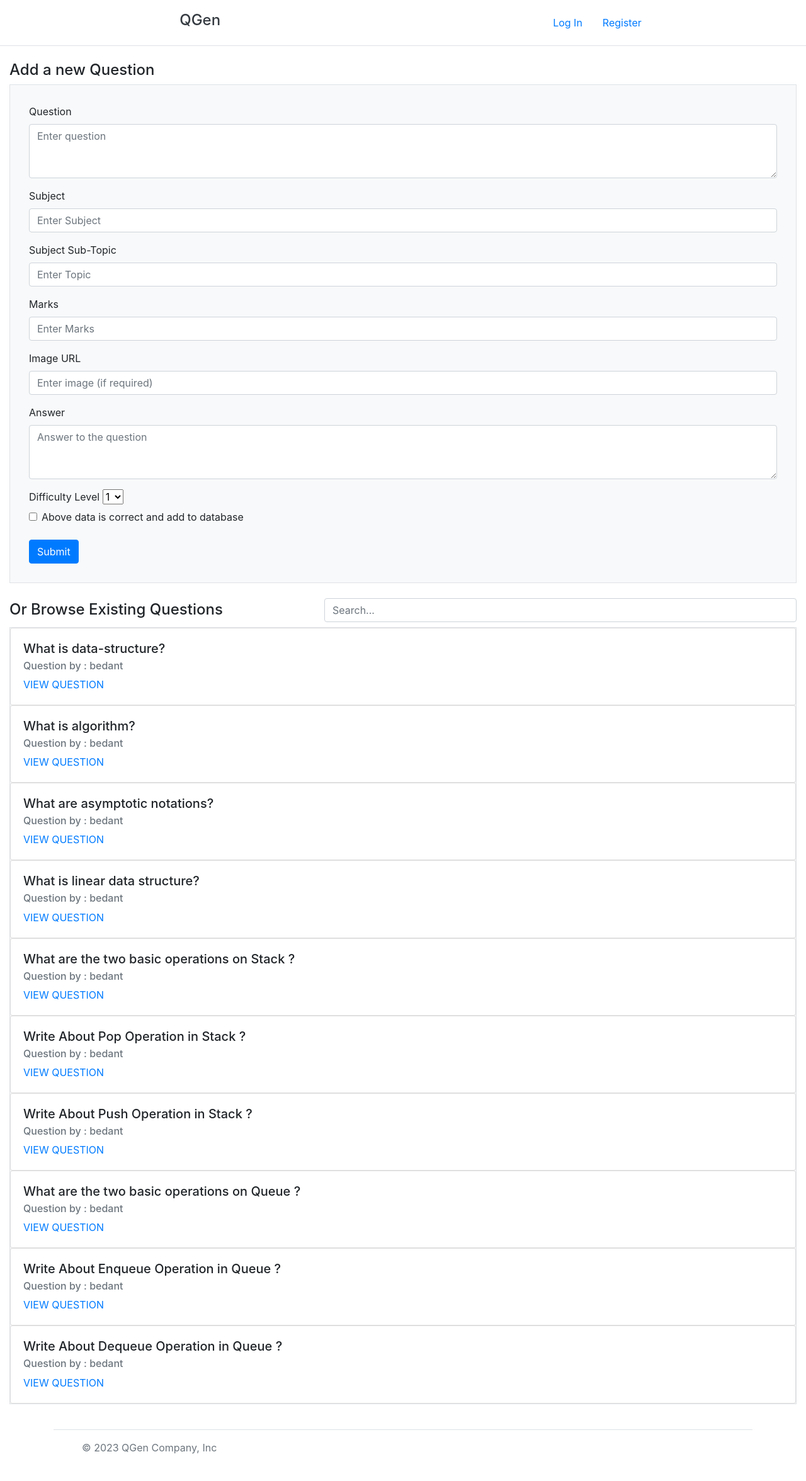
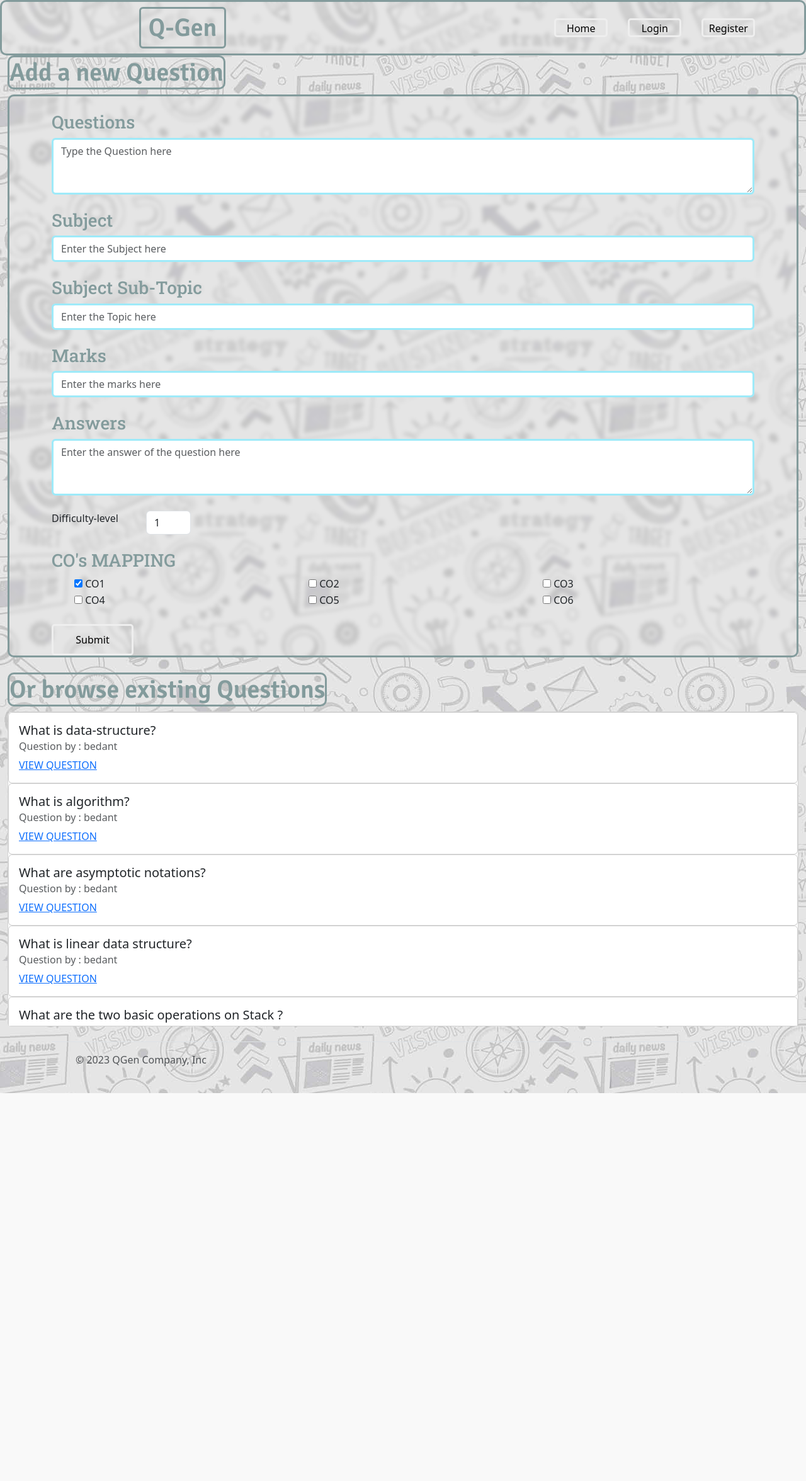
Before and after one commit to VedantS73/QGen, a Django app: page /myquestions in a window 1280 px wide. Shown: the whole page at 63% size. After the commit the page ends 1736 px from the top, so only its background shows below. Run offline with Django 4.2, Linux system fonts and the light colour scheme; data comes from the database, SQL or seed files in the repository; both versions use the stored data as it was after the commit; some libraries are stand-ins or nearby versions.

Commit message:
miniproject changes

```diff
--- a/QPaperGeneration/models.py
+++ b/QPaperGeneration/models.py
@@ -26,6 +26,7 @@ class QPattern(models.Model):
     answer = models.TextField(default="N/A")
     marks = models.IntegerField(default=0)
     difficulty = models.IntegerField(default=1)
+    co = models.IntegerField(default=0)
 
     def __str__(self):
         return f"{self.topic} : {self.question}"
--- a/QPaperGeneration/static/styles.css
+++ b/QPaperGeneration/static/styles.css
@@ -1,31 +1,78 @@
-.floatcard{
-    width: 80vw;
-    position: absolute;
-    top: 50%;
-    left: 50%;
-    margin-right: -50%;
-    transform: translate(-50%, -50%);
-    box-shadow: 0 3px 20px rgb(0 0 0 / 0.3);
+@import url('https://fonts.googleapis.com/css2?family=Dosis:wght@500&family=Roboto+Slab:wght@500&family=Signika:wght@600;700&display=swap');
+
+
+.fonts
+{
+  font-family: "Signika";
+  color: #839b9c;
+  border: #839b9c solid;
+  border-radius: 10px;
+  display: inline-block;
 }
 
-#remqbtn{
-    display: flex;
-    padding: 4px;
-    float: right;
-    border: none;
-    background: none;
-    border-radius: 3px;
+.font
+{
+  font-family: "Roboto Slab";
+  color:#839b9c
 }
 
-#remqbtn:hover{
-    border: 1px solid #495057;
+body {
+  background-image: url('project-management-doodle-pattern-64jq06zvvbe0j666.jpg');
 }
 
-#addqbox{
-    display: none;
+.box
+{
+  backdrop-filter: blur(7px);
+  border: #839b9c solid;
+  border-radius: 10px;
 }
 
-#questionbox{
-    height: 30vh;
-    overflow-y: scroll;
+#main
+{
+  height: 100%;
+  background-position: center;
+  background-repeat: no-repeat;
+  background-size: cover;
 }
+
+.buttons
+{
+   width: 130px;
+   height: 50px;
+   background:transparent;
+   border: #EEEEEE solid;
+   border-radius: 5px;
+   transition: 0.5s;
+}
+
+.buttons:hover{
+   background: #BDCDD6;
+   border: #839b9c solid;
+}
+
+.cards
+{
+  backdrop-filter: blur(3px);
+  background:transparent;
+  border: #839b9c solid;
+  border-radius: 10px;
+}
+
+.btns
+{
+   width: 85px;
+   height: 30px;
+   background:transparent;
+   border: #EEEEEE solid;
+   border-radius: 5px;
+   transition: 0.5s;
+   text-align: center;
+}
+
+.btns:hover{
+   background: #BDCDD6;
+   border: #839b9c solid;
+}
+.shift{
+
+  margin-left: 50px;}
--- a/QPaperGeneration/templates/layout.html
+++ b/QPaperGeneration/templates/layout.html
@@ -1,35 +1,56 @@
 {% load static %}
-
 <!DOCTYPE html>
 <html lang="en">
 <head>
-        <title>{% block title %}Auctions{% endblock %}</title>
-        <link rel="stylesheet" href="https://stackpath.bootstrapcdn.com/bootstrap/4.4.1/css/bootstrap.min.css" integrity="sha384-Vkoo8x4CGsO3+Hhxv8T/Q5PaXtkKtu6ug5TOeNV6gBiFeWPGFN9MuhOf23Q9Ifjh" crossorigin="anonymous">
+    <meta charset="UTF-8">
+    <meta http-equiv="X-UA-Compatible" content="IE=edge">
+    <meta name="viewport" content="width=device-width, initial-scale=1.0">
     <link href="{% static 'styles.css' %}" rel="stylesheet">
+    <link href="https://cdn.jsdelivr.net/npm/bootstrap@5.3.0-alpha1/dist/css/bootstrap.min.css" rel="stylesheet"
+        integrity="sha384-GLhlTQ8iRABdZLl6O3oVMWSktQOp6b7In1Zl3/Jr59b6EGGoI1aFkw7cmDA6j6gD" crossorigin="anonymous">
+    <script src="https://cdn.jsdelivr.net/npm/@popperjs/core@2.11.6/dist/umd/popper.min.js"
+        integrity="sha384-oBqDVmMz9ATKxIep9tiCxS/Z9fNfEXiDAYTujMAeBAsjFuCZSmKbSSUnQlmh/jp3"
+        crossorigin="anonymous"></script>
+    <script src="https://cdn.jsdelivr.net/npm/bootstrap@5.3.0-alpha1/dist/js/bootstrap.min.js"
+        integrity="sha384-mQ93GR66B00ZXjt0YO5KlohRA5SY2XofN4zfuZxLkoj1gXtW8ANNCe9d5Y3eG5eD"
+        crossorigin="anonymous"></script>
+    <title>QGen</title>
 </head>
+
 <body>
-            <header class="d-flex flex-wrap justify-content-center py-3 mb-4 border-bottom">
-              <a href="/" class="d-flex align-items-center mb-3 mb-md-0 me-md-auto text-dark text-decoration-none" style="margin-right: 40vw">
-                <svg class="bi me-2" width="40" height="32"><use xlink:href="#bootstrap"></use></svg>
-                <span class="fs-4"><h4>QGen</h4></span>
-                {% comment %} <span class="fs-8" style="padding-top: 5px;">&nbsp&nbsp&nbsp&nbsp Question papers for the Teachers</span> {% endcomment %}
-              </a>
-
+    <div class="container-fluid ">
+        <nav class="navbar sticky-top row cards">
+            <div class="col-8 d-flex justify-content-center ">
+                <div class="col-md-2 fs-1 text-center rounded fonts" style="overflow: visible;">Q-Gen</div>
+                <div class="col-4"></div>
+            </div>
+            <div class="col">
                 <ul class="nav nav-pills">
+                    <li class="nav-item ">
+                        <a class="nav-link" aria-current="page" href="{% url 'index' %}"><button class="btns">Home</button></a>
+                    </li>
                     {% if user.is_authenticated %}
-                <li class="nav-item"><a href="{% url 'index' %}" class="nav-link active" aria-current="page">Home</a></li>
-                <li class="nav-item"><a href="{% url 'mypapers' %}" class="nav-link">Papers</a></li>
-                <li class="nav-item"><a href="{% url 'myquestions' %}" class="nav-link">Questions</a></li>
-                <li class="nav-item"><a href="#" class="nav-link"><strong>{{ user.username }}</strong>.</a></li>
-                <li class="nav-item"><a class="nav-link" href="{% url 'logout' %}">Log Out</a></li>
+                    <li class="nav-item">
+                        <a class="nav-link" href="{% url 'myquestions' %}"><button class="btns">Questions</button></a>
+                    </li>
+                    <li class="nav-item">
+                        <a class="nav-link" href="{% url 'logout' %}"><button class="btns">Log-out</button></a>
+                    </li>
                     {% else %}
-                <li class="nav-item"><a class="nav-link" href="{% url 'login' %}">Log In</a></li>
-                <li class="nav-item"><a class="nav-link" href="{% url 'register' %}">Register</a></li>
+                    <li class="nav-item">
+                      <a class="nav-link" href="{% url 'login' %}"><button class="btns">Login</button></a>
+                  </li>
+                  <li class="nav-item">
+                    <a class="nav-link" href="{% url 'register' %}"><button class="btns">Register</button></a>
+                  </li>
                   {% endif %}
                 </ul>
-            </header>
+            </div>
+        </nav>
+        <div>
           {% block body %}
           {% endblock %}
+        </div>
         <div class="container">
           <footer class="d-flex flex-wrap justify-content-between align-items-center py-3 my-4 border-top">
             <div class="col-md-4 d-flex align-items-center">
@@ -46,7 +67,6 @@
             </ul>
           </footer>
         </div>
+    </div>
 </body>
 </html>
-
-{% block script %}<script src="{% static 'script1.js'%}"></script>{% endblock %}
--- a/QPaperGeneration/templates/myquestions.html
+++ b/QPaperGeneration/templates/myquestions.html
@@ -4,73 +4,113 @@
 {% if message %}
 <div>{{message}}</div>
 {% endif %}
-    <div class="container-fluid pb-3">
-      <h4>Add a new Question</h4>
-        <div class="d-grid gap-3" style="grid-template-columns: 1fr;">
-          <div class="bg-light border rounded-3">
-            <form style="padding: 30px" action="{% url 'myquestions' %}" method="post">
+<h1 class="fonts">Add a new Question</h1>
+<div class="cards" style="grid-template-columns: 1fr;">
+  <form class="container" action="{% url 'myquestions' %}" method="post">
     {% csrf_token %}
+    <br>
+    <h3 class="font">Questions</h3>
     <div class="form-group">
-                <label for="InputQuestion">Question</label>
-                <textarea name="question" class="form-control" id="InputQuestion" rows="3" placeholder="Enter question" required="true"></textarea>
-                {% comment %} <label for="InputQuestion">Question</label>
-                <input type="text" name="question" class="form-control" id="InputQuestion" aria-describedby="InputQuestion" placeholder="Enter question" required> {% endcomment %}
-                {% comment %} <small class="form-text text-muted">These added questions can be then added in question papers.</small> {% endcomment %}
-              </div>
-              <div class="form-group">
-                <label for="subText">Subject</label>
-                <input type="text" name="subject" class="form-control" id="subText" aria-describedby="subText" placeholder="Enter Subject" required="true">
-                {% comment %} <small class="form-text text-muted">These added questions can be then added in question papers.</small> {% endcomment %}
-              </div>
-              <div class="form-group">
-                <label for="topicText">Subject Sub-Topic</label>
-                <input type="text" name="topic" class="form-control" id="topicText" aria-describedby="topicText" placeholder="Enter Topic" required="true">
-                {% comment %} <small class="form-text text-muted">These added questions can be then added in question papers.</small> {% endcomment %}
-              </div>
-              <div class="form-group">
-                <label for="marksText">Marks</label>
-                <input type="text" name="marks" class="form-control" id="marksText" aria-describedby="marksText" placeholder="Enter Marks" required="true">
-                {% comment %} <small class="form-text text-muted">These added questions can be then added in question papers.</small> {% endcomment %}
-              </div>
-              <div class="form-group">
-                <label for="imgTxt">Image URL</label>
-                <input type="text" name="imgurl" class="form-control" id="imgTxt" aria-describedby="imgTxt" placeholder="Enter image (if required)">
-                {% comment %} <small class="form-text text-muted">These added questions can be then added in question papers.</small> {% endcomment %}
-              </div>
-              <div class="form-group">
-                <label for="AnswerInput">Answer</label>
-                <textarea name="answer" class="form-control" id="exampleFormControlTextarea1" rows="3" placeholder="Answer to the question"></textarea>
-                {% comment %} <input type="text" class="form-control" id="AnswerInput" placeholder="Answer to the question"> {% endcomment %}
-              </div>
-              <label for="difficulty">Difficulty Level</label>
-              <select name="difficulty" id="difficulty">
-                <option value=1>1</option>
-                <option value=2>2</option>
-                <option value=3>3</option>
-                <option value=4>4</option>
-                <option value=5>5</option>
-                <option value=6>6</option>
-              </select>
-              <div class="form-check">
-                <input type="checkbox" class="form-check-input" id="exampleCheck1">
-                <label class="form-check-label" for="exampleCheck1">Above data is correct and add to database</label>
+      <textarea name="question" class="form-control border border-info-subtle border-3 "
+        placeholder="Type the Question here" required="true" rows="3"></textarea>
     </div>
     <br>
-              <button type="submit" class="btn btn-primary">Submit</button>
-            </form>
+    <h3 class="font">Subject</h3>
+    <div class="form-group">
+      <input name="subject" type="text" class="form-control border border-info-subtle border-3"
+        placeholder="Enter the Subject here" required="true">
+    </div>
+    <br>
+    <h3 class="font">Subject Sub-Topic</h3>
+    <div class="form-group">
+      <input name="topic" type="text" class="form-control border border-info-subtle border-3"
+        placeholder="Enter the Topic here" required="true">
+    </div>
+    <br>
+    <h3 class="font">Marks</h3>
+    <div class="form-group">
+      <input name="marks" type="text" class="form-control border border-info-subtle border-3"
+        placeholder="Enter the marks here" required="true">
+    </div>
+    <br>
+    <h3 class="font">Answers</h3>
+    <div class="form-group">
+      <textarea name="answer" class="form-control border border-info-subtle border-3"
+        placeholder="Enter the answer of the question here" rows="3"></textarea>
+    </div>
+    <br>
+    <div class="row">
+      <div style="width:150px">Difficulty-level</div>
+      <div class="col-1 form-group">
+        <select name="difficulty" class="form-control col-1">
+          <option>1</option>
+          <option>2</option>
+          <option>3</option>
+          <option>4</option>
+          <option>5</option>
+        </select>
       </div>
     </div>
     <br>
-      <div class="d-flex align-items-center">
-        <h4 class="w-50 me-3">Or Browse Existing Questions</h4>
-        <form class="w-75 me-3" role="search">
-          <input type="search" class="form-control" placeholder="Search..." aria-label="Search" style="margin-bottom: 8px">
+    <h3 class="font">CO's MAPPING</h3>
+          <div class="container">
+            <div class="row">
+              <div class="col">
+                <div class="form-check">
+                  <input type="checkbox" value="1" name="cos" checked>
+                  <label for="chkBox">CO1</label>
+                </div>
+              </div>
+              <div class="col">
+                <div class="form-check">
+                  <input type="checkbox" value="2" name="cos">
+                  <label for="chkBox">CO2</label>
+                </div>
+              </div>
+              <div class="col">
+                <div class="form-check">
+                  <input type="checkbox" value="3" name="cos">
+                  <label for="chkBox">CO3</label>
+                </div>
+              </div>
+            </div>
+            <div class="row">
+              <div class="col">
+                <div class="form-check">
+                  <input type="checkbox" value="4" name="cos">
+                  <label for="chkBox">CO4</label>
+                </div>
+              </div>
+              <div class="col">
+                <div class="form-check">
+                  <input type="checkbox" value="5" name="cos">
+                  <label for="chkBox">CO5</label>
+                </div>
+              </div>
+              <div class="col">
+                <div class="form-check">
+                  <input type="checkbox" value="6" name="cos">
+                  <label for="chkBox">CO6</label>
+                </div>
+              </div>
+            </div>
+          </div>
+    <br>
+    <button type="submit" class="buttons">Submit</button>
+    <br>
   </form>
 </div>
-      <div class="d-grid gap-3" style="grid-template-columns: 1fr 2fr;">
-        <div class="bg-light border rounded-3">
+<br>
+<div class="row">
+  <div class="col">
+    <h1 class="fonts">Or browse existing Questions</h1>
+  </div>
+</div>
+<div class="card" style="height: 500px;">
+  <div class="overflow-auto">
+    <div style="width:100%;">
       {% for question in questions %}
-          <div class="card" >
+      <div class="card">
         {% comment %} <img class="card-img-top" src="..." alt="Card image cap"> {% endcomment %}
         <div class="card-body">
           <h5 class="card-title">{{question.question}}</h5>
--- a/QPaperGeneration/urls.py
+++ b/QPaperGeneration/urls.py
@@ -7,8 +7,6 @@ urlpatterns = [
     path("logout", views.logout_view, name="logout"),
     path("register", views.register, name="register"),
     path("myquestions", views.myquestions, name="myquestions"),
-    path("papergen1", views.papergen1, name="papergen1"),
+    path("papergenerator", views.papergen1, name="papergenerator"),
     path("papergen2", views.papergen2, name="papergen2"),
-    path("mypapers", views.mypapers, name="mypapers"),
-    path('search/<str:query>', views.search, name='search'),
 ]
--- a/QPaperGeneration/views.py
+++ b/QPaperGeneration/views.py
@@ -5,8 +5,7 @@ from django.shortcuts import render
 from django.contrib.auth import authenticate, login, logout
 from django.urls import reverse
 from django.core.paginator import Paginator
-from django.http import JsonResponse
-from django.views.decorators.csrf import csrf_exempt
+from django.contrib.auth.decorators import login_required
 
 import io
 from django.http import FileResponse
@@ -16,6 +15,7 @@ from QPaperGeneration.models import User, QPattern, Subject, Topic
 
  # Create your views here.
 
+@login_required(login_url='login')
 def index(request):
     return render(request, "index.html",{
         "subjects":Subject.objects.all()
@@ -76,7 +76,6 @@ def myquestions(request):
         user = request.user
         subject = request.POST["subject"]
         topic = request.POST["topic"]
-        imgurl = request.POST["imgurl"]
         marks = request.POST["marks"]
         difficulty = request.POST["difficulty"]
         question = request.POST["question"]
@@ -84,7 +83,7 @@ def myquestions(request):
 
         cursub, subcr = Subject.objects.get_or_create(name=subject)
         curtop, topcr = Topic.objects.get_or_create(name=topic,sub=cursub)
-        qamodel = QPattern.objects.create(user=user, topic=curtop, subject=cursub, imgurl=imgurl, question=question, answer=answer, marks=marks, difficulty=difficulty)
+        qamodel = QPattern.objects.create(user=user, topic=curtop, subject=cursub,question=question, answer=answer, marks=marks, difficulty=difficulty)
         qamodel.save()
         return HttpResponseRedirect(reverse("myquestions"))
     elif request.method == "GET":
@@ -102,7 +101,7 @@ def papergen1(request):
         checkboxstatus = False
         if request.POST.get('marksboxcheck',False) == 'on':
             checkboxstatus = True
-        return render(request, "papergen2.html",{
+        return render(request, "index2.html",{
             "heading": request.POST["heading"],
             "extradetails": request.POST["extradetails"],
             "marksboxcheck": checkboxstatus,
@@ -124,6 +123,9 @@ def papergen2(request):
     topics = request.POST.getlist('topics')
     topics = [eval(i) for i in topics]
     print(topics)
+    cos = request.POST.getlist('cos')
+    cos = [eval(i) for i in cos]
+    print(cos)
     twomqs = []
     sevmqs = []
     for topic in topics:
@@ -221,11 +223,3 @@ def papergen2(request):
     p.save()
     buffer.seek(0)
     return FileResponse(buffer, as_attachment=True, filename='PdfGenerated.pdf')
-
-def mypapers(request):
-    return render(request, "mypapers.html")
-
-@csrf_exempt
-def search(request,query):
-    results = QPattern.objects.filter(question__icontains=query)
-    return JsonResponse({'questions': list(results.values('question'))}, status=200)
```
Also changed, not shown: QPaperGeneration/templates/index.html (+42 -35 lines), QPaperGeneration/templates/index2.html (added, +98 -0 lines), QPaperGeneration/templates/login.html (+24 -12 lines), QPaperGeneration/templates/papergen2.html (deleted, +0 -61 lines), QPaperGeneration/migrations/0002_qpattern_co.py (added), QPaperGeneration/static/QGen page.jpeg (added), QPaperGeneration/static/project-management-doodle-pattern-64jq06zvvbe0j666.jpg (added), QPaperGeneration/static/rm222-mind-16.jpg (added), db.sqlite3. Lines whose indentation alone changed are shown as unchanged.
